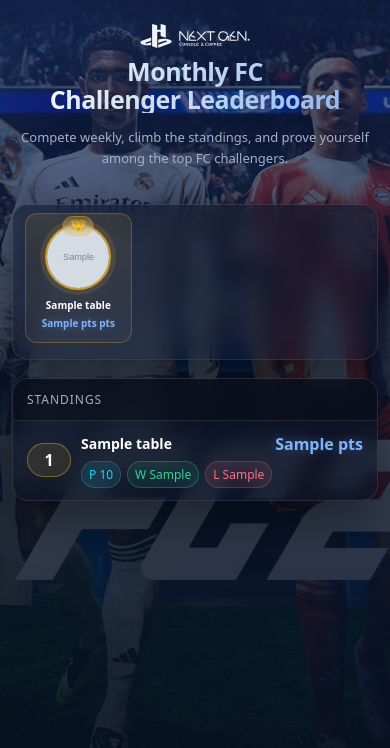
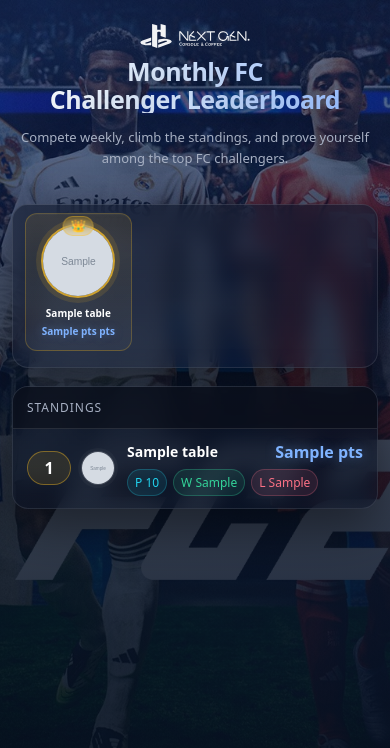
Before and after one commit to kiteAether/fc26-leaderboard, a FastAPI app: template app/templates/leaderboard.html in a window 390 px wide. Shown: the top 748 px of the page. Run offline with FastAPI, Linux system fonts and the light colour scheme; the template is opened without the code that fills it: most values are stand-ins (such as "Sample title", 1, 10 or a date in 2020); grey boxes marked "Sample" are stand-in pictures.

Commit message:
ui(leaderboard): add row avatars beside rank and enlarge podium profile circles

```diff
--- a/app/templates/leaderboard.html
+++ b/app/templates/leaderboard.html
@@ -169,14 +169,14 @@
 
     .avatarWrap{
       position:relative;
-      width:64px;
-      height:64px;
-      margin:0 auto 8px;
+      width:74px;
+      height:74px;
+      margin:0 auto 10px;
     }
 
     .avatarCircle{
-      width:64px;
-      height:64px;
+      width:74px;
+      height:74px;
       border-radius:50%;
       overflow:hidden;
       display:flex;
@@ -212,13 +212,13 @@
     }
 
     .first .avatarWrap{
-      width:82px;
-      height:82px;
+      width:94px;
+      height:94px;
     }
 
     .first .avatarCircle{
-      width:82px;
-      height:82px;
+      width:94px;
+      height:94px;
       border-color:rgba(251,191,36,.75);
       box-shadow:0 0 0 5px rgba(251,191,36,.12);
     }
@@ -280,7 +280,7 @@
 
     .row{
       display:grid;
-      grid-template-columns:56px minmax(0, 1fr);
+      grid-template-columns:110px minmax(0, 1fr);
       gap:10px;
       align-items:center;
       padding:14px 16px;
@@ -291,6 +291,13 @@
 
     .row:hover{
       background:rgba(255,255,255,.04);
+    }
+
+    .rankWrap{
+      display:flex;
+      align-items:center;
+      gap:10px;
+      min-width:0;
     }
 
     .rank{
@@ -304,6 +311,32 @@
       background:rgba(255,255,255,.06);
       font-weight:900;
       font-variant-numeric:tabular-nums;
+      flex-shrink:0;
+    }
+
+    .rowAvatar{
+      width:42px;
+      height:42px;
+      border-radius:50%;
+      overflow:hidden;
+      display:flex;
+      align-items:center;
+      justify-content:center;
+      border:1px solid rgba(255,255,255,.12);
+      background:rgba(255,255,255,.06);
+      box-shadow:0 0 0 3px rgba(255,255,255,.03);
+      flex-shrink:0;
+    }
+
+    .rowAvatar img{
+      width:100%;
+      height:100%;
+      object-fit:cover;
+      display:block;
+    }
+
+    .rowAvatar .initials{
+      font-size:13px;
     }
 
     .row.r1 .rank{ border-color:rgba(251,191,36,.40); background:rgba(251,191,36,.10); }
@@ -457,24 +472,24 @@
       }
 
       .avatarWrap{
-        width:56px;
-        height:56px;
+        width:62px;
+        height:62px;
         margin:0 auto 8px;
       }
 
       .avatarCircle{
-        width:56px;
-        height:56px;
+        width:62px;
+        height:62px;
       }
 
       .first .avatarWrap{
-        width:72px;
-        height:72px;
+        width:80px;
+        height:80px;
       }
 
       .first .avatarCircle{
-        width:72px;
-        height:72px;
+        width:80px;
+        height:80px;
       }
 
       .pname{
@@ -486,13 +501,18 @@
       }
 
       .row{
-        grid-template-columns:44px minmax(0, 1fr);
+        grid-template-columns:90px minmax(0, 1fr);
         padding:12px 14px;
       }
 
       .rank{
         width:44px;
         height:34px;
+      }
+
+      .rowAvatar{
+        width:36px;
+        height:36px;
       }
 
       .teamName{
@@ -535,23 +555,23 @@
       }
 
       .avatarWrap{
-        width:52px;
-        height:52px;
+        width:58px;
+        height:58px;
       }
 
       .avatarCircle{
-        width:52px;
-        height:52px;
+        width:58px;
+        height:58px;
       }
 
       .first .avatarWrap{
-        width:66px;
-        height:66px;
+        width:74px;
+        height:74px;
       }
 
       .first .avatarCircle{
-        width:66px;
-        height:66px;
+        width:74px;
+        height:74px;
       }
 
       .first .initials{
@@ -560,6 +580,15 @@
 
       .initials{
         font-size:15px;
+      }
+
+      .rowAvatar{
+        width:34px;
+        height:34px;
+      }
+
+      .rowAvatar .initials{
+        font-size:11px;
       }
 
       .pname{
@@ -706,7 +744,17 @@
 
       {% for r in table %}
       <div class="row r{{ r.rank }}">
-        <div class="rank">{{ r.rank }}</div>
+        <div class="rankWrap">
+          <div class="rank">{{ r.rank }}</div>
+
+          <div class="rowAvatar" data-name="{{ r.name }}">
+            {% if r.avatar_url %}
+              <img src="{{ r.avatar_url }}" alt="{{ r.name }}">
+            {% else %}
+              <span class="initials">{{ (r.name[:2] if r.name else '?')|upper }}</span>
+            {% endif %}
+          </div>
+        </div>
 
         <div class="nameBlock">
           <div class="nameLine">
@@ -737,7 +781,7 @@
       return `hsl(${hue} 70% 35%)`;
     }
 
-    document.querySelectorAll('.avatarCircle').forEach(el => {
+    document.querySelectorAll('.avatarCircle, .rowAvatar').forEach(el => {
       const img = el.querySelector('img');
       if (img) {
         img.addEventListener('error', () => {
```
Also changed, not shown: other parts of app/templates/leaderboard.html (+18 -31 lines).
